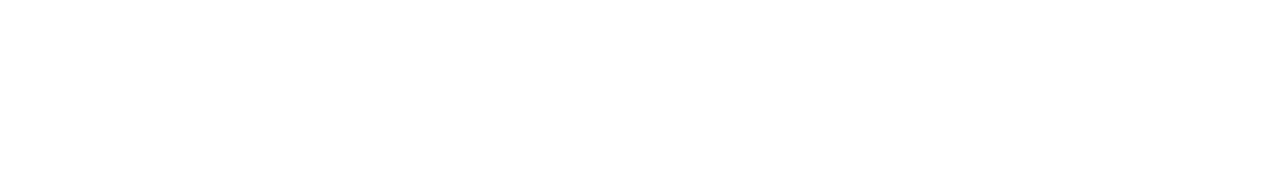
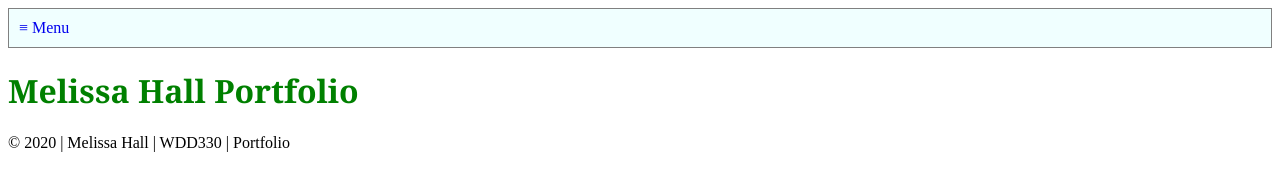
Before and after one commit to MelissaHallDesign/WDD330, a plain HTML site: page index.html in a window 1280 px wide. Drawn offline with Linux system fonts and the light colour scheme.

Commit message:
update basic formatting

```diff
--- /dev/null
+++ b/css/styles.css
@@ -0,0 +1,36 @@
+h1, h2 {
+font-family: Georgia, 'Times New Roman', Times, serif;
+color: green;
+}
+
+nav ul {
+    list-style: none;
+    margin: 0;
+    padding: 0;
+}
+nav ul li {
+    border: 1px solid grey;
+    display: none;
+    background-color: azure;
+}
+nav ul li:first-child {
+    display: block;
+}
+nav ul li a {
+    display: block;
+    padding: 10px;
+    text-decoration: none;
+}
+ul {
+    list-style-type: none;
+
+}
+
+a:hover {
+    color: red;
+}
+
+.open li {
+    display: block;
+
+}
--- a/index.html
+++ b/index.html
@@ -4,9 +4,25 @@
     <meta charset="UTF-8">
     <meta name="viewport" content="width=device-width, initial-scale=1.0">
     <meta http-equiv="X-UA-Compatible" content="ie=edge">
-    <title>Document</title>
+    <title>Portfolio - Melissa Hall</title>
+    <link rel="stylesheet" href="css/styles.css">
 </head>
 <body>
-
+    <nav>
+        <ul id="navigation">
+            <li><a href="#" id="menu">&equiv; Menu</a></li>
+            <li><a href="#">Week 1</a></li>
+            <li><a href="#">Week 2</a></li>
+            <li><a href="#">Week 3</a></li>
+            <li><a href="#">Week 4</a></li>
+        </ul>
+    </nav>
+    <header></header>
+    <main>
+    <h1>Melissa Hall Portfolio</h1>
+</main>
+<footer>
+    &copy; 2020 | Melissa Hall | WDD330 | Portfolio
+</footer>
 </body>
 </html>
--- a/js/main.js
+++ b/js/main.js
@@ -0,0 +1,5 @@
+const toggleMenu = () => {
+    document.querySelector('#navigation').classList.toggle('open');
+}
+
+document.querySelector('#menu').addEventListener('click', toggleMenu);
```
Also changed, not shown: css/styles.scss (deleted).
